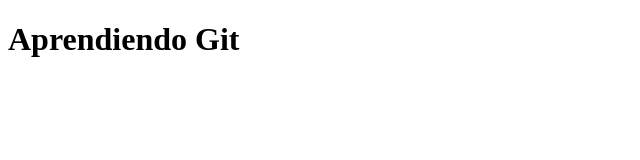
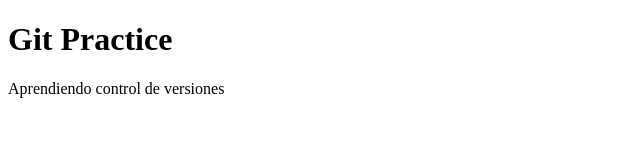
Before and after one commit to oecorrechag/git-practice, a plain HTML site: page index.html in a window 1280 px wide. Shown: the whole page, without its empty margins (0-640 px from the left). Drawn offline with Linux system fonts and the light colour scheme.

Commit message:
Add page header

```diff
--- a/index.html
+++ b/index.html
@@ -4,6 +4,9 @@
     <title>Git Practice</title>
 </head>
 <body>
-    <h1>Aprendiendo Git</h1>
+    <header>
+        <h1>Git Practice</h1>
+        <p>Aprendiendo control de versiones</p>
+    </header>
 </body>
 </html>
```
